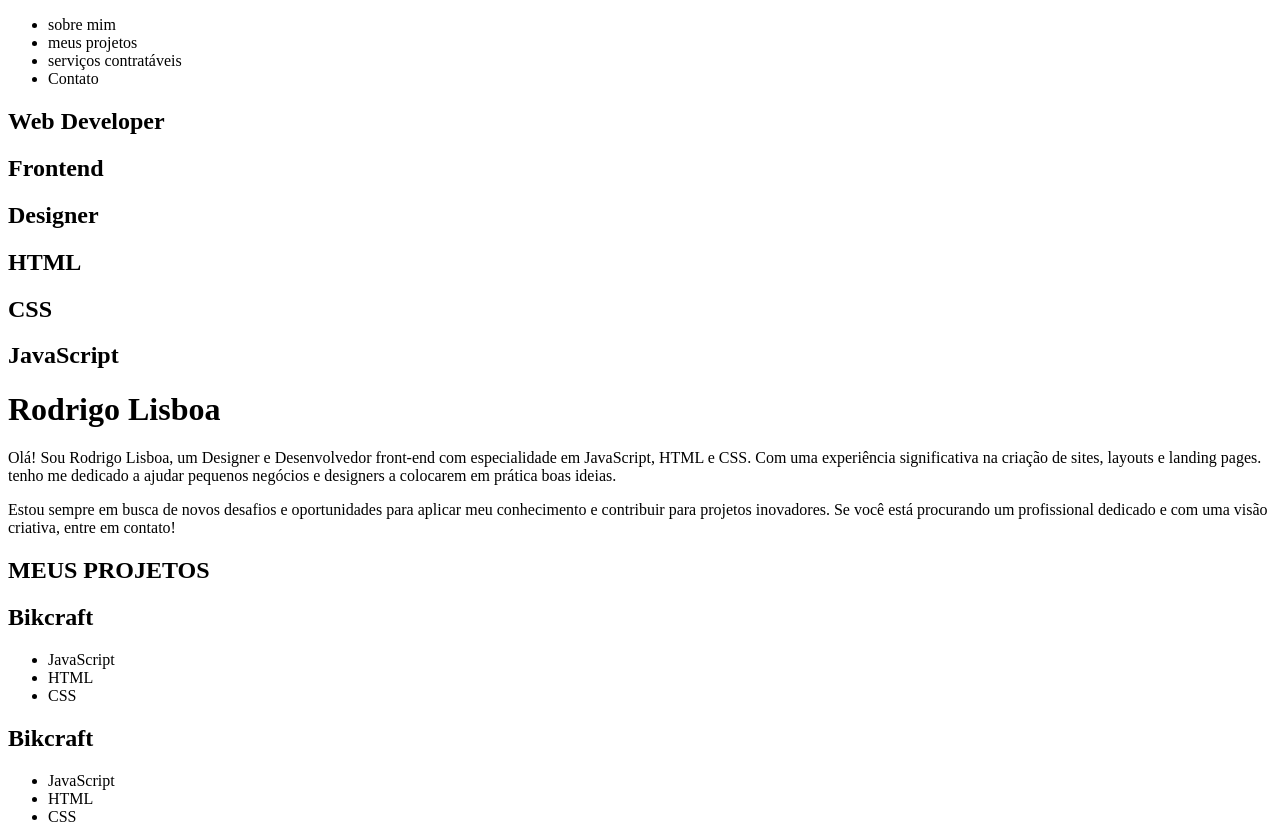
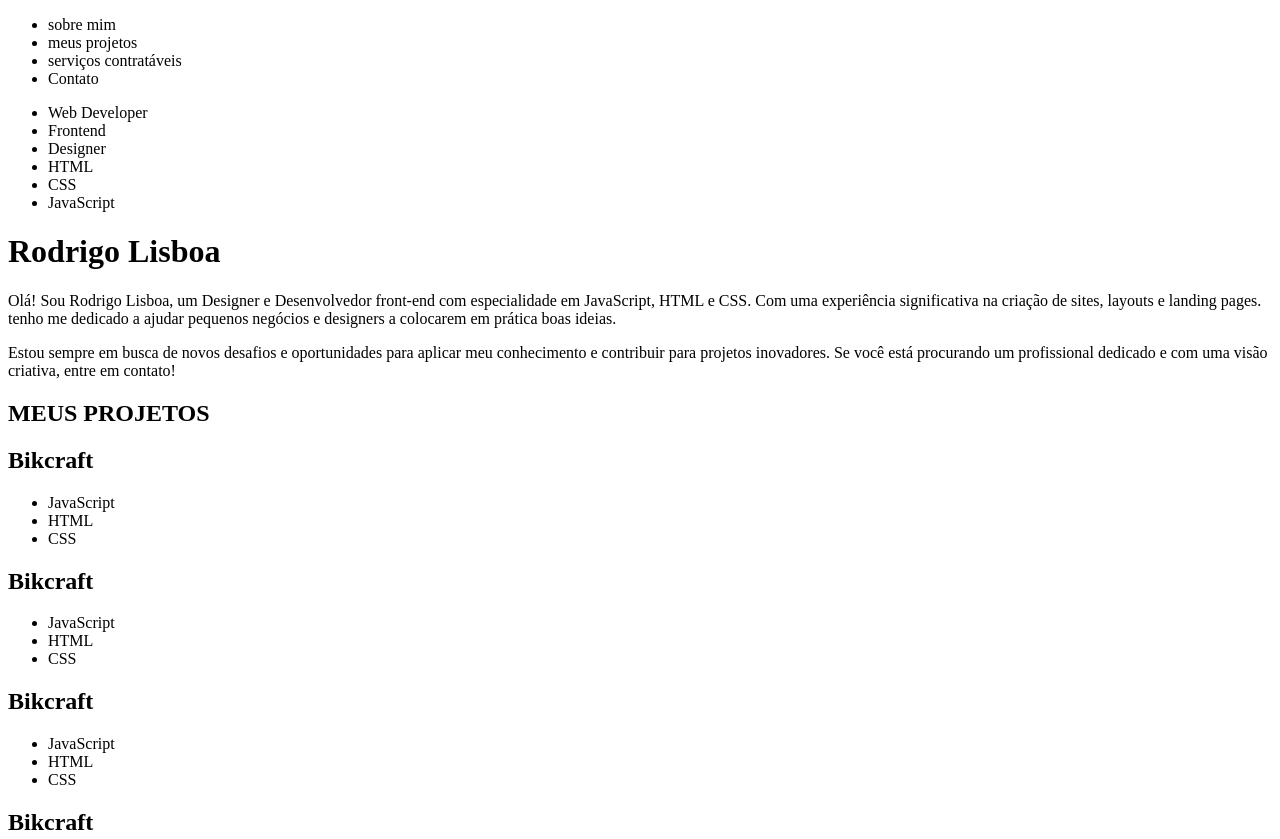
Before and after one commit to rdrglixboa/portfolio, a plain HTML site: page index.html in a window 1280 px wide. Shown: the top 839 px of the page. Drawn offline with Linux system fonts and the light colour scheme.

Commit message:
fixed wrong tags

```diff
--- a/index.html
+++ b/index.html
@@ -9,7 +9,7 @@
 </head>
 
 <body>
-  <header>
+  <header class="menu">
     <nav>
       <ul>
         <li>sobre mim</li>
@@ -21,16 +21,18 @@
   </header>
 
   <main>
-    <div>
-      <h2>Web Developer</h2>
-      <h2>Frontend</h2>
-      <h2>Designer</h2>
-      <h2>HTML</h2>
-      <h2>CSS</h2>
-      <h2>JavaScript</h2>
+    <div class="sub_titulos">
+      <ul>
+        <li>Web Developer</li>
+        <li>Frontend</li>
+        <li>Designer</li>
+        <li>HTML</li>
+        <li>CSS</li>
+        <li>JavaScript</li>
+      </ul>
     </div>
 
-    <div class="foto">
+    <div class="foto__container">
       <h1>Rodrigo Lisboa</h1>
       <!-- <img src="" alt="Foto Rodrigo"> -->
       <!-- <img src="" alt="github_icon">
@@ -48,8 +50,8 @@
     </div>
   </main>
 
-  <section>
-    <!-- <div> -->
+  <section class="projetos_">
+    <!-- <div class="container"> -->
     <h1>MEUS PROJETOS</h1>
     <div class="projeto__item_grande">
       <h2>Bikcraft</h2>
```
